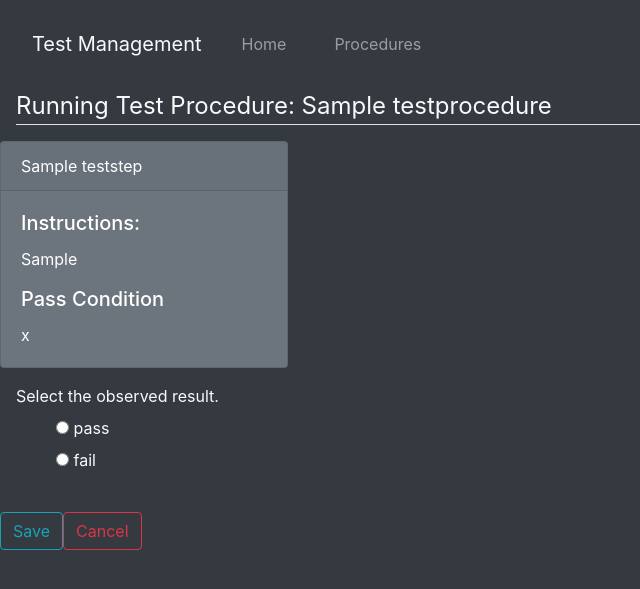
After one commit to armanirodriguez/SWETestProcedure, a Flask app: page /procedure/1/run in a window 1280 px wide. The commit adds this page. Shown: the top 589 px of the page, without its empty margins (0-640 px from the left). Run offline with Flask 2, Linux system fonts and the light colour scheme; tables that the repository leaves empty hold one stand-in row (values such as "Sample post"); some libraries are stand-ins or nearby versions.

Commit message:
Added test runs

```diff
--- a/app/forms.py
+++ b/app/forms.py
@@ -1,19 +1,38 @@
 from flask_wtf import FlaskForm
-from wtforms import IntegerField, StringField, SelectField, SubmitField, BooleanField, DateTimeField, TextAreaField
-from wtforms.validators import DataRequired, Length, Email, EqualTo
+from wtforms import StringField, SubmitField, BooleanField,RadioField
+from wtforms.validators import DataRequired, Length
 from wtforms.widgets import TextArea
-from wtforms.fields import DateField
 
-class procedureForm(FlaskForm):
-    formProcedureName = StringField('Procedure Name',
-							validators=[DataRequired(), Length(min=2, max=20)])
-    formApproval = BooleanField('Approval')
-    formNotes = StringField('Notes', widget=TextArea())
+class ProcedureForm(FlaskForm):
+    procedure_name = StringField('Procedure Name',
+							validators=[DataRequired()])
+    approval = BooleanField('Approval')
+    notes = StringField('Notes', widget=TextArea())
     submit = SubmitField('Save')
     cancel = SubmitField('Cancel')
 
-class stepForm(FlaskForm):
+class StepForm(FlaskForm):
     step_name = StringField('Step Name',
-							validators=[DataRequired(), Length(min=2, max=20)])
+							validators=[DataRequired()])
+    instructions = StringField('Test Instructions', widget=TextArea(),validators=[DataRequired()])
+    pass_condition = StringField('Pass Condition',validators=[DataRequired()])
     submit = SubmitField('Save')
     cancel = SubmitField('Cancel')
+
+class TestRunFormFactory():
+    def __init__(self,test_steps):
+        self.test_steps = test_steps
+    def get_test_run_form(self):
+        # dynamically create test run form
+        class TestRunForm(FlaskForm):
+            pass
+
+
+        for step in self.test_steps:
+            setattr(TestRunForm, str(step.id), RadioField(f"Select the observed result.", choices=[("pass","pass"),("fail","fail")], description="teststep"))
+        setattr(TestRunForm,"submit",SubmitField('Save'))
+        setattr(TestRunForm,"cancel",SubmitField('Cancel'))
+        form = TestRunForm()
+        for field in form:
+            print(field)
+        return TestRunForm()
--- a/app/models.py
+++ b/app/models.py
@@ -16,6 +16,8 @@ class TestStep(db.Model):
     __tablename__ = 'TestStep'
     id = db.Column(db.Integer, primary_key=True)
     name = db.Column(db.Text, nullable=False)
+    instructions = db.Column(db.Text, nullable=False)
+    pass_condition = db.Column(db.Text, nullable=False)
     status = db.Column(db.Integer, nullable=False, default=0)
     procedure_id = db.Column(db.Integer, db.ForeignKey('TestProcedure.id'))
 
--- a/app/routes.py
+++ b/app/routes.py
@@ -27,13 +27,17 @@ def procedure(id):
     print(steps)
     return render_template("teststeps.html", procedure=current_procedure)
 
-@app.route("/procedure/<int:procedure_id>/new_step", methods=['GET','POST'])
+@app.route("/procedure/<int:procedure_id>/newstep", methods=['GET','POST'])
 def new_step(procedure_id):
-    form = stepForm()
+    form = StepForm()
     if form.validate_on_submit():
         step_name = form.step_name.data
+        instructions = form.instructions.data
+        pass_condition = form.pass_condition.data
         new_step = TestStep(name=step_name,
-                            procedure_id=procedure_id)
+                            procedure_id=procedure_id,
+                            instructions=instructions,
+                            pass_condition=pass_condition)
         db.session.add(new_step)
         db.session.commit()
         return redirect(url_for('procedure',id=procedure_id))
@@ -41,13 +45,13 @@ def new_step(procedure_id):
 
 
 
-@app.route("/new_procedure", methods=['GET', 'POST'])
+@app.route("/newprocedure", methods=['GET', 'POST'])
 def new_procedure():
-    form = procedureForm()
+    form = ProcedureForm()
     if form.validate_on_submit():
-        procedure_name = form.formProcedureName.data
-        approval = form.formApproval.data
-        notes = form.formNotes.data
+        procedure_name = form.procedure_name.data
+        approval = form.approval.data
+        notes = form.notes.data
         myData = TestProcedure(name = procedure_name,
                                approval = approval,
                                notes = notes)
@@ -61,16 +65,16 @@ def new_procedure():
 
 @app.route("/edit/<int:id>", methods=['GET', 'POST'])
 def edit(id):
-    editForm = procedureForm()
+    editForm = ProcedureForm()
     editProd = TestProcedure.query.get_or_404(id)
     editForm.formApproval.checked = editProd.approval
     if editForm.validate_on_submit():
-        editProd.name = editForm.formProcedureName.data
-        editProd.approval = editForm.formApproval.data
-        editProd.notes = editForm.formNotes.data
+        editProd.name = editForm.procedure_name.data
+        editProd.approval = editForm.approval.data
+        editProd.notes = editForm.notes.data
 
         db.session.commit()
-        flash(f'Procedure {editForm.formProcedureName.data} updated!', 'dark')
+        flash(f'Procedure {editForm.procedure_name.data} updated!', 'dark')
         return redirect(url_for('procedures'))
     return render_template("edit.html", title="Edit Procedure", editForm=editForm, editProd=editProd)
 
@@ -82,7 +86,7 @@ def delete_procedure(id):
     flash("Procedure successfully deleted!",'success')
     return redirect(url_for('procedures'))
 
-@app.route("/delete_step/<int:id>", methods=['POST'])
+@app.route("/deletestep/<int:id>", methods=['POST'])
 def delete_step(id):
     step = TestStep.query.get_or_404(id)
     procedure_id = step.procedure_id
@@ -91,6 +95,34 @@ def delete_step(id):
     flash("Step successfully deleted!",'success')
     return redirect(url_for('procedure',id=procedure_id))
 
+@app.route("/procedure/<int:id>/run", methods=['POST','GET'])
+def run_test_procedure(id):
+    procedure = TestProcedure.query.get_or_404(id)
+    procedure_name = procedure.name
+    steps = procedure.steps
+    if len(steps) == 0:
+        flash("There are currently no test steps to run", "warning")
+        return redirect(url_for('procedure', id=id))
+    form = TestRunFormFactory(steps).get_test_run_form()
+    if form.validate_on_submit():
+        for field_name,value in form.data.items():
+            try:
+                step_id = int(field_name)
+            except ValueError:
+                continue
+            test_step = TestStep.query.get(step_id)
+            if value == "pass":
+                test_step.status = 1
+            elif value == "fail":
+                test_step.status = -1
+        db.session.commit()
+        flash("Test run completed",'success')
+        return redirect(url_for('procedure', id=id))
+    return render_template("runtest.html", id=id, form=form, steps=steps, procedure_name=procedure_name)
+
+
+
+
 
 if __name__ == "__main__":
     app.run(debug=True)
--- a/app/templates/_formhelpers.html
+++ b/app/templates/_formhelpers.html
@@ -1,7 +1,6 @@
 {% macro render_field(field) %}
 <div class="form-group m-3">
     {{ field.label(class="form-control-label") }}
-
     {% if field.errors %}
         <div class="invalid-feedback">
             {% for error in field.errors %}
--- a/app/templates/home.html
+++ b/app/templates/home.html
@@ -1,4 +1,4 @@
 {% extends "layout.html" %}
 {% block content %}
-<h1 class="m-3"> This is the Home page </h1>
+    <h1 class="m-3"> Welcome to the Great White Shark's Test Management Application!</h1>
 {% endblock content %}
--- /dev/null
+++ b/app/templates/runtest.html
@@ -0,0 +1,35 @@
+{% from "_formhelpers.html" import render_field %}
+{% extends "layout.html" %}
+{% block content %}
+<style>
+    ul{
+       list-style-type: none;
+    }
+ </style>
+
+<form method="POST" action="{{ url_for('run_test_procedure', id=id) }}">
+    {{ form.hidden_tag() }}
+    <fieldset class="form-group">
+        <legend class="border-bottom m-3">Running Test Procedure: {{ procedure_name }}</legend>
+        {% for field in form %}
+            {% if field.description == "teststep" %}
+                <div class="card text-white bg-secondary mb-3" style="max-width: 18rem;">
+                    <div class="card-header">{{ steps[ loop.index0 ].name }}</div>
+                    <div class="card-body">
+                        <h5 class="card-title">Instructions:</h5>
+                        <p class="card-text">{{ steps[ loop.index0 ].instructions }}</p>
+                        <h5 class="card-title">Pass Condition</h5>
+                        <p class="card-text">{{ steps[ loop.index0 ].pass_condition }}</p>
+                    </div>
+                </div>
+                {{ render_field(field) }}
+            {% endif %}
+        {% endfor %}
+    </fieldset>
+    <div class="input-group mb-3">
+        {{ form.submit(class="btn btn-outline-info") }}
+        {{ form.cancel(class="btn btn-outline-danger") }}
+    </div>
+</form>
+
+{% endblock content %}
--- a/run.py
+++ b/run.py
@@ -1,4 +1,7 @@
 from app import app
+import argparse
+
+parser = argparse.ArgumentParser(description='Run the Test Management Web Application')
 
 if __name__ == '__main__':
     app.run(debug=True)
```
Also changed, not shown: app/templates/new_procedure.html (+5 -6 lines), app/templates/newstep.html (+4 -3 lines), app/templates/procedures.html (+8 -6 lines), app/templates/teststeps.html (+14 -7 lines).
